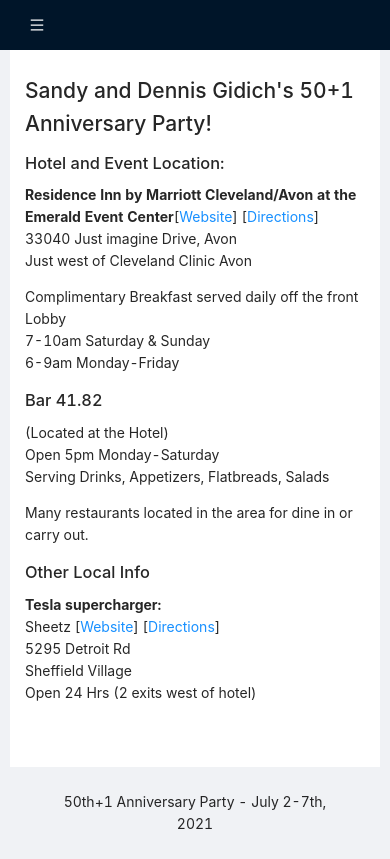
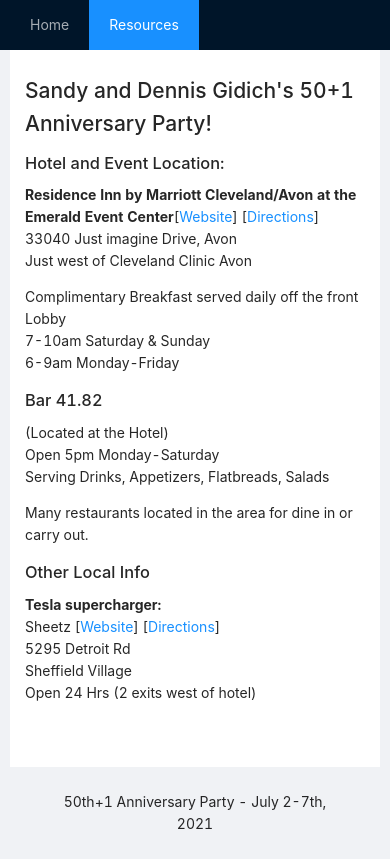
Before and after one commit to gidich/anniversary-party-website, a React (Create React App) app in the folder ui/: page /Resources in a window 390 px wide. Built offline with nearby package versions, Linux system fonts and the light colour scheme; no server answers.

Commit message:
undoing mobile hamburger menu

```diff
--- a/ui/src/App.css
+++ b/ui/src/App.css
@@ -29,10 +29,11 @@
     margin-top:50px;
   }
 
+  /*
   .ant-layout-header .ant-menu {
     width:100px;
   }
-
+  */
   .ant-layout-header {
     padding: 0 10px;
     height: 50px;
--- a/ui/src/components/resources.tsx
+++ b/ui/src/components/resources.tsx
@@ -1,5 +1,5 @@
 import React, { FC } from "react";
-import { withRouter, RouteComponentProps } from "react-router";
+import { withRouter, RouteComponentProps, useHistory } from "react-router";
 import { Layout, Menu, Row, Col } from 'antd';
 import { Link } from "react-router-dom";
 import { Helmet } from 'react-helmet';
@@ -10,6 +10,7 @@ const { Header,  Content } = Layout;
 
 const Resources: FC< RouteComponentProps| any> = (props) => {
   const ga = useGA4React();
+  const history = useHistory();
 
   const trackOutboundLink = (event:any) => {
     var targetUrl = event.target.href;
@@ -23,6 +24,16 @@ const Resources: FC< RouteComponentProps| any> = (props) => {
         });
     }
   }
+  const menuItemSelected = async (e: any) => {
+    switch (e.key) {
+      case 'home':
+        history.push(`/`);
+        break;
+      case 'resources':
+        history.push(`/resources`);
+        break;
+    }
+  };
 
   return(
     <>
@@ -30,12 +41,17 @@ const Resources: FC< RouteComponentProps| any> = (props) => {
           <title>50+1 Anniversary Celebration : Resources</title>
         </Helmet>
         <Header style={{position: "fixed", zIndex:1, width:"100%"}}>
-          <Menu theme="dark" mode="horizontal" defaultSelectedKeys={['resources']} overflowedIndicator={<div> <MenuOutlined /> </div>} >
+          <Menu
+            onClick={(e: any) => menuItemSelected(e)}
+            theme="dark"
+            mode="horizontal"
+            defaultSelectedKeys={['resources']}
+            overflowedIndicator={<div> <MenuOutlined /> </div>} >
             <Menu.Item key='home'>
-              <Link to={`/`}>Home</Link>
+              Home
             </Menu.Item>
             <Menu.Item key='resources'>
-              <Link to={`/resources`}>Resources</Link>
+              Resources
             </Menu.Item>
           </Menu>
         </Header>
```
